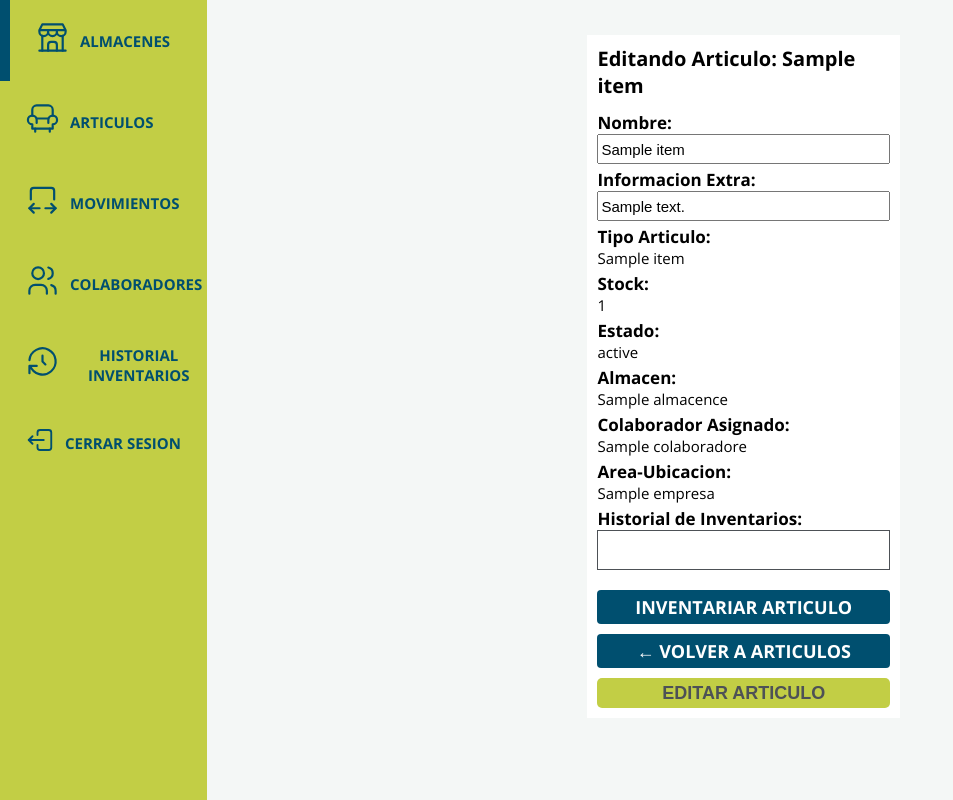
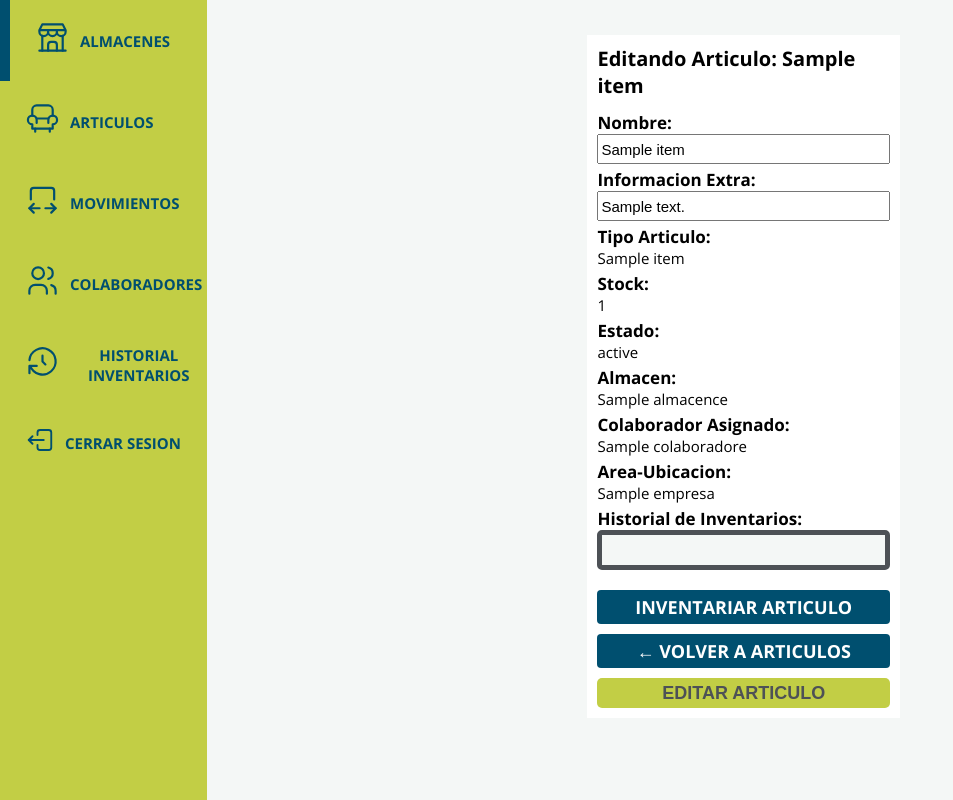
Before and after one commit to ViTh0X/aplicaciones_incasur, a Django app: page /logistica/editar-item-celular/1/ in a window 1280 px wide. Shown: the whole page, without its empty margins (0-953 px from the left). Run offline with Django 5.2, Linux system fonts and the light colour scheme; a user stored in the database is signed in; tables that the repository leaves empty hold one stand-in row (values such as "Sample post").

Commit message:
Editar Formulario items1

```diff
--- a/static/logistica/style.css
+++ b/static/logistica/style.css
@@ -572,7 +572,9 @@ ul{
 .tabla_mini_container{
     overflow-y: auto;
     overflow-x: hidden;
-    border: 1px solid var(--colorFondo);
+    border: 0.5rem solid var(--colorFondo);
+    background-color: var(--colorFondoClaro);
+    border-radius: 0.5rem;
     height: 4rem;
     padding: 0.5rem;
 }
--- a/templates/logistica/formulario_editar_item_celular.html
+++ b/templates/logistica/formulario_editar_item_celular.html
@@ -51,6 +51,7 @@
                             {% for inven in inventario %}
                             <tr>
                                 <td> {{ inven.fecha_modificacion|date:"d/m/Y" }} </td>
+                                <td>--</td>
                                 <td> Inventariado </td>
                             </tr>
                             {% endfor %}
```
